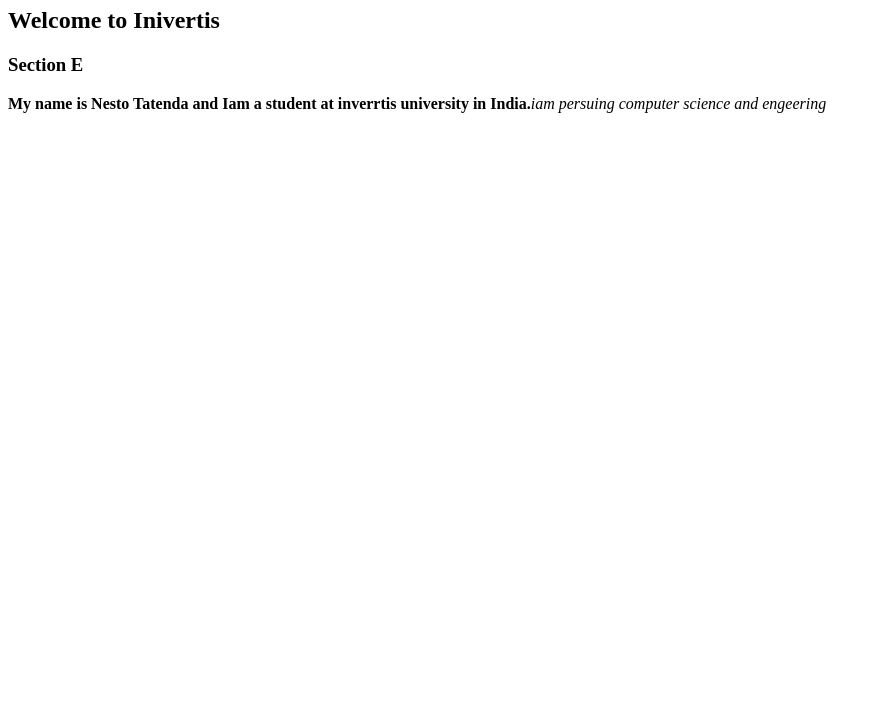
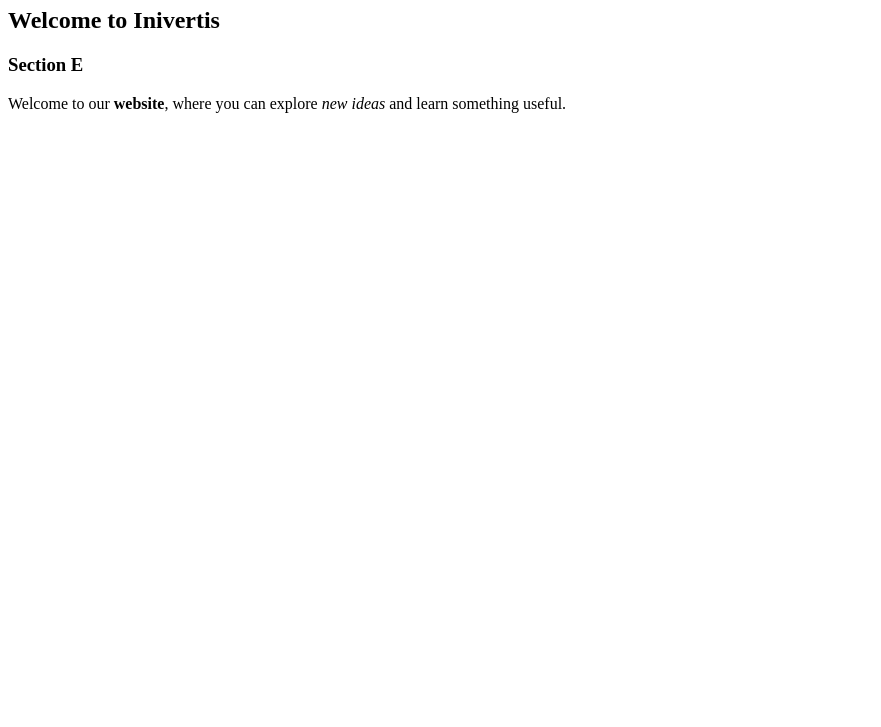
Before and after one commit to sowexy/mern-assignments, a plain HTML site: page Week 2/index.html in a window 1280 px wide. Shown: the part 73-800 px from the top of the page, without its empty margins (0-881 px from the left). Drawn offline with Linux system fonts and the light colour scheme.

Commit message:
Added Paragraph

```diff
--- a/Week 2/index.html
+++ b/Week 2/index.html
@@ -9,6 +9,7 @@
     <h1>hello nesto</h1>
     <h2>Welcome to Inivertis</h2>
     <h3>Section E</h3>
-    <p><b>My name is Nesto Tatenda and Iam a student at inverrtis university in India.</b><i>iam persuing computer science and engeering</i></p>
+    <p> Welcome to our <strong>website</strong>, where you can explore
+  <em>new ideas</em> and learn something useful.</p>
 </body>
 </html>
```
